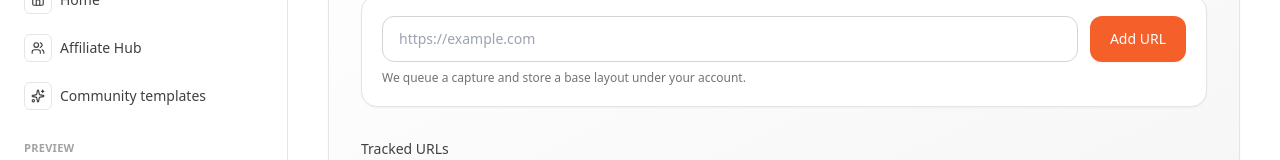
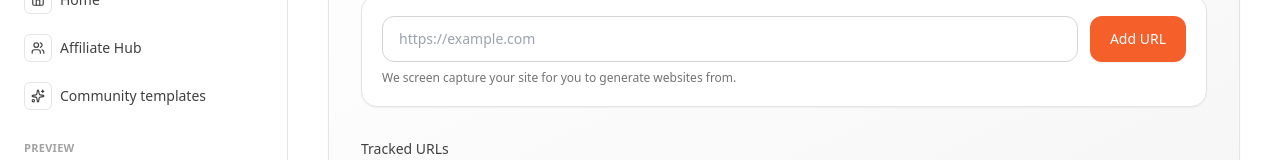
Before and after one commit to NolanDon/kloner, a Next.js app: page /dashboard in a window 1280 px wide. Shown: the part 209-369 px from the top of the page. Built offline with nearby package versions, Linux system fonts and the light colour scheme; no server answers; the database is empty; sample sign-in values are in the browser's storage.

Commit message:
fix copywrite

```diff
--- a/app/dashboard/page.tsx
+++ b/app/dashboard/page.tsx
@@ -347,7 +347,7 @@ function UrlForm({ uid, onAdded, disabled }: UrlFormProps) {
             </div>
             {err ? <p className="mt-2 text-sm text-red-600">{err}</p> : null}
             <p className="mt-2 text-xs text-neutral-500">
-                We queue a capture and store a base layout under your account.
+                We screen capture your site for you to generate websites from.
             </p>
         </form>
     );
```
